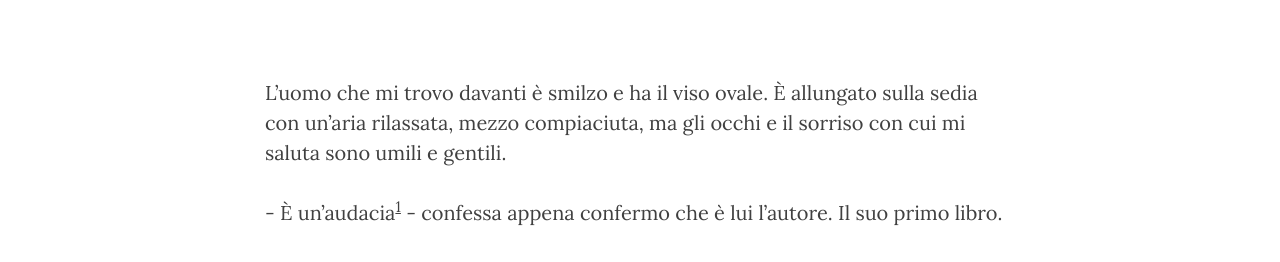
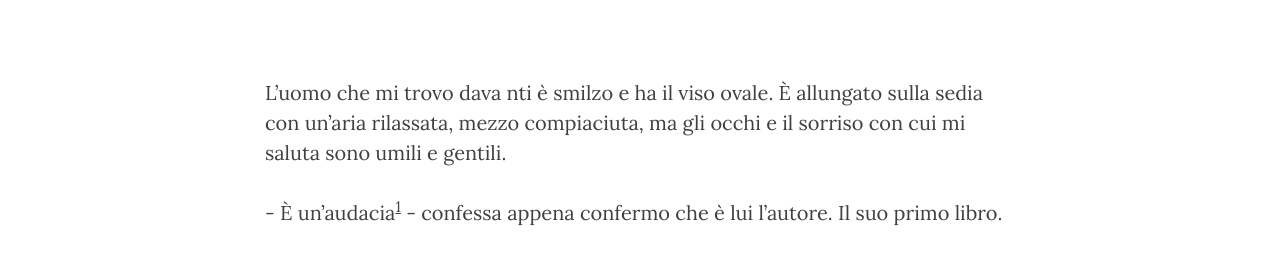
Before and after one commit to Vysybyl/qarabas, a Jekyll site: the page built from _posts/2017-09-19-ousadia-it.md, in a window 1280 px wide and 900 px high. Shown: the part 478-740 px from the top of the window. Built offline with Jekyll 4.4.1, drawn with Linux system fonts in a browser that asks for light colours; nearby versions of some CDN libraries.

Commit message:
test rebuild

```diff
--- a/_posts/2017-09-19-ousadia-it.md
+++ b/_posts/2017-09-19-ousadia-it.md
@@ -8,7 +8,7 @@ date:       2017-09-19 12:00:00
 header-img: "img/ousadia.jpg"
 ---
 
-L'uomo che mi trovo davanti è smilzo e ha il viso ovale. È allungato sulla sedia con un'aria rilassata, mezzo compiaciuta, ma gli occhi e il sorriso con cui mi saluta sono umili e gentili.
+L'uomo che mi trovo dava nti è smilzo e ha il viso ovale. È allungato sulla sedia con un'aria rilassata, mezzo compiaciuta, ma gli occhi e il sorriso con cui mi saluta sono umili e gentili.
 
 \- È un'audacia[^ousadia] - confessa appena confermo che è lui l'autore. Il suo primo libro.
 
```
